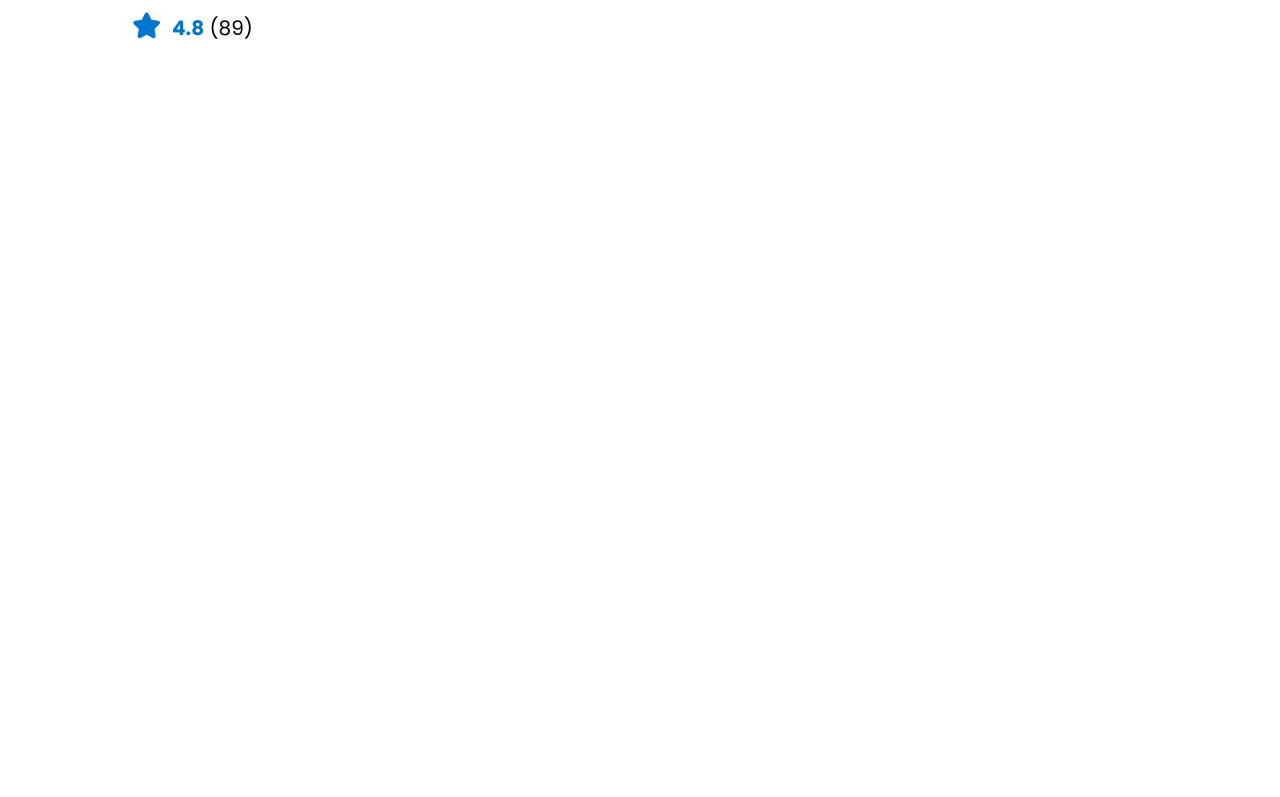
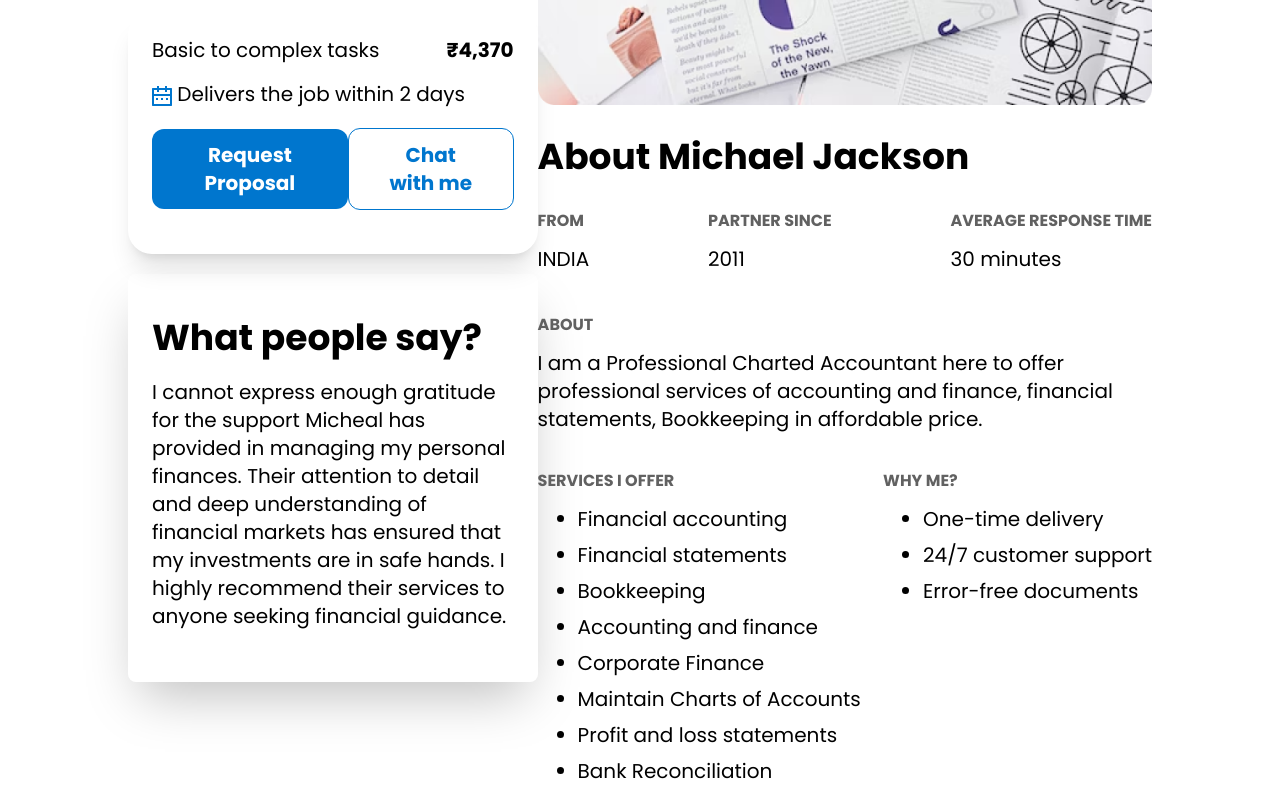
Before and after one commit to hasanulhasan/task_intern, a React (Vite) app: page /people in a window 1280 px wide. Shown: the part 360-1157 px from the top of the page. Before the commit the page ends 800 px from the top, so only its background shows below. Built offline with nearby package versions, Linux system fonts and the light colour scheme.

Commit message:
rightSide also done

```diff
--- a/src/components/People/LeftSide.jsx
+++ b/src/components/People/LeftSide.jsx
@@ -1,8 +1,8 @@
-
+import calender from '../../assets/calender.png'
 const LeftSide = () => {
   return (
-    <div>
-      <div className="w-max-[515] mr-20">
+    <div className="w-max-[515] mr-15">
+      <div className="">
             <h1 className="font-bold text-4xl mb-5">Michael Jackson</h1>
             <p className="text-xl">I am here to provide my expertise in accounting and finance, which includes financial statements,
                 economics, and auditing, all to assist you effectively</p>
@@ -15,6 +15,38 @@ const LeftSide = () => {
                 <span className="text-xl">
                     <span className="text-primary-500 font-bold">4.8</span> (89)</span>
             </div>
+      </div>
+
+      <div className="shadow-xl rounded-3xl p-6">
+            <div className="justify-between items-center flex">
+                <h1 className="text-xl">Basic to complex tasks</h1>
+                <h1 className="font-bold text-xl">₹4,370</h1>
+            </div>
+            <div className="text-xl mt-4">
+                <img src={calender} alt='calender icon' className='inline-block'/> Delivers the job within 2 days
+            </div>
+            <div className="flex items-center justify-evenly mt-5">
+                <div className="">
+                    <button
+                        className="bg-primary-500 text-white font-bold w-full py-3 px-10 text-xl mb-5 rounded-xl">Request
+                        Proposal</button>
+                </div>
+                <div className="">
+                    <button
+                        className="border border-primary-500 text-primary-500 px-10 font-bold w-full py-3 text-xl mb-5 rounded-xl">Chat
+                        with me</button>
+                </div>
+            </div>
+      </div>
+
+        <div className='max-w-2xl mx-auto shadow-2xl p-6 rounded-lg mt-5'>
+            <h1 className="font-bold text-4xl my-5">What people say?</h1>
+            <p className="text-xl">
+                I cannot express enough gratitude for the support Micheal has provided in managing my
+                personal finances. Their attention to detail and deep understanding of financial markets
+                has ensured that my investments are in safe hands. I highly recommend their services to
+                anyone seeking financial guidance.<br/><br/>
+            </p>
         </div>
     </div>
   );
--- a/src/components/People/People.jsx
+++ b/src/components/People/People.jsx
@@ -1,4 +1,5 @@
 import Navbar from "../Home/Navbar";
+import Footer from "../Home/Footer";
 import LeftSide from "./LeftSide";
 import RightSide from "./RightSide";
 
@@ -6,7 +7,7 @@ const People = () => {
   return (
     <div>
       <Navbar/>
-      <div className="lg:mx-32 grid grid-cols-5 gap-2">
+      <div className="lg:mx-32 grid grid-cols-5">
       <div className="col-span-2">
         <LeftSide/>
       </div>
@@ -14,6 +15,7 @@ const People = () => {
         <RightSide/>
       </div>
       </div>
+      <Footer/>
     </div>
   );
 };
--- a/src/components/People/RightSide.jsx
+++ b/src/components/People/RightSide.jsx
@@ -1,8 +1,66 @@
-
+import jackSon from '../../assets/jackson.png'
 const RightSide = () => {
   return (
     <div>
-      <h1>Right side</h1>
+
+      <div className="max-w-[733px] mx-auto">
+            <div>
+                <img src={jackSon} className="lg:w-full" alt=""/>
+            </div>
+            <div>
+                <h1 className="text-4xl font-bold mt-8">
+                    About Michael Jackson
+                </h1>
+            </div>
+            <div className="lg:flex items-center justify-between mt-8">
+                <div>
+                    <p className='font-semibold text-deem-500'>FROM</p>
+                    <h1 className="mt-3 text-xl">INDIA</h1>
+                </div>
+                <div>
+                    <p className='font-semibold text-deem-500'>PARTNER SINCE</p>
+                    <h1 className="mt-3 text-xl">2011</h1>
+                </div>
+                <div>
+                    <p className='font-semibold text-deem-500'>AVERAGE RESPONSE TIME</p>
+                    <h1 className="mt-3 text-xl">30 minutes</h1>
+                </div>
+            </div>
+            <div>
+                <p className="mt-10 text-deem-500 font-semibold">ABOUT</p>
+            </div>
+            <div>
+                <p className="mt-3 text-xl w-[400px] lg:w-full">I am a Professional Charted Accountant here to offer professional services of
+                    accounting and finance,
+                    financial statements, Bookkeeping in affordable price.</p>
+            </div>
+            <div className="lg:flex justify-between mt-9 text-left">
+                <div>
+                    <p className="text-deem-500 font-semibold mb-3">SERVICES I OFFER</p>
+                    <ul className="ms-10 list-disc">
+                        <li className="text-xl mb-2">Financial accounting</li>
+                        <li className="text-xl mb-2">Financial statements</li>
+                        <li className="text-xl mb-2">Bookkeeping</li>
+                        <li className="text-xl mb-2">Accounting and finance</li>
+                        <li className="text-xl mb-2">Corporate Finance</li>
+                        <li className="text-xl mb-2">Maintain Charts of Accounts</li>
+                        <li className="text-xl mb-2">Profit and loss statements</li>
+                        <li className="text-xl mb-2">Bank Reconciliation</li>
+                        <li className="text-xl mb-2">Balance Sheets</li>
+                    </ul>
+                </div>
+                <div>
+                    <p className="text-deem-500 font-semibold mb-3">WHY ME?</p>
+                    <ul className="ms-10 list-disc">
+                        <li className="text-xl mb-2">One-time delivery</li>
+                        <li className="text-xl mb-2">24/7 customer support</li>
+                        <li className="text-xl mb-2">Error-free documents</li>
+                    </ul>
+                </div>
+            </div>
+            <div></div>
+        </div>
+
     </div>
   );
 };
```
Also changed, not shown: src/assets/calender.png (added), src/assets/jackson.png (added).
